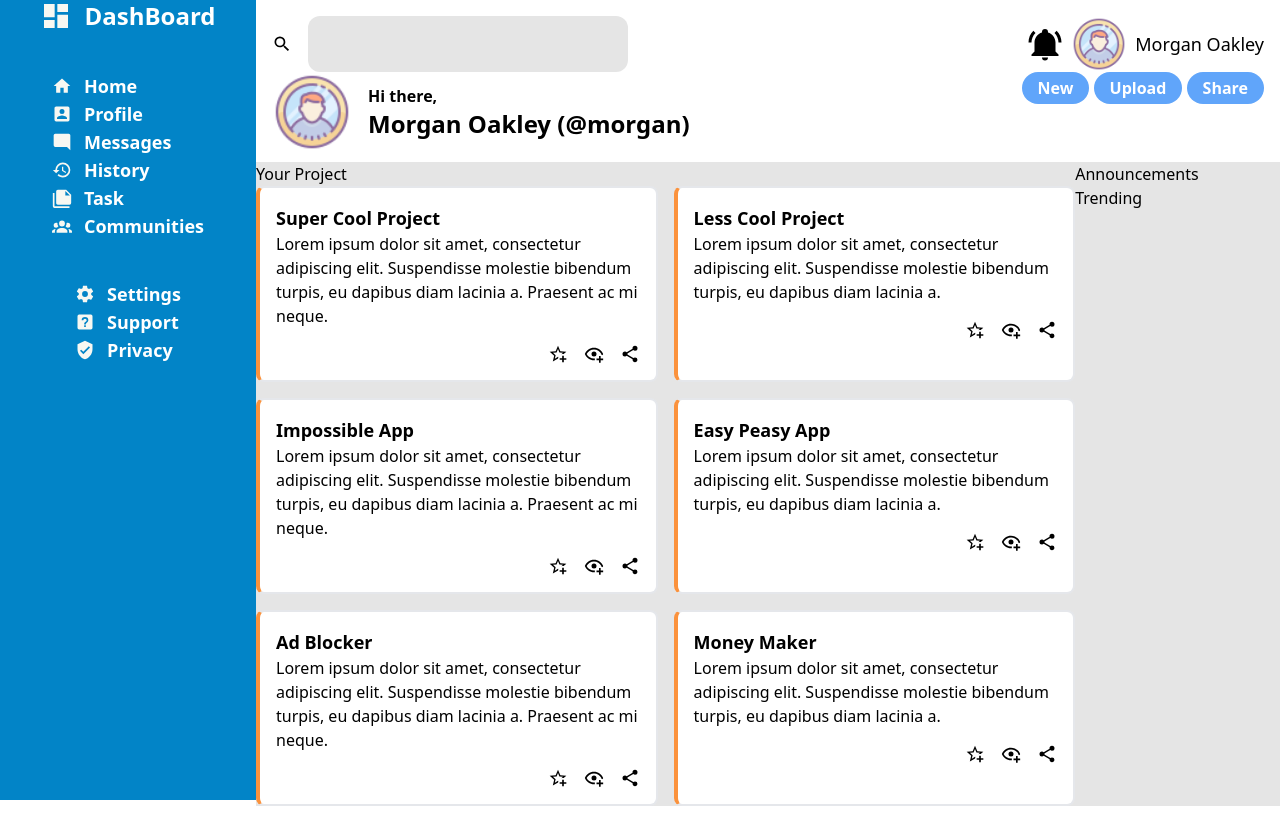
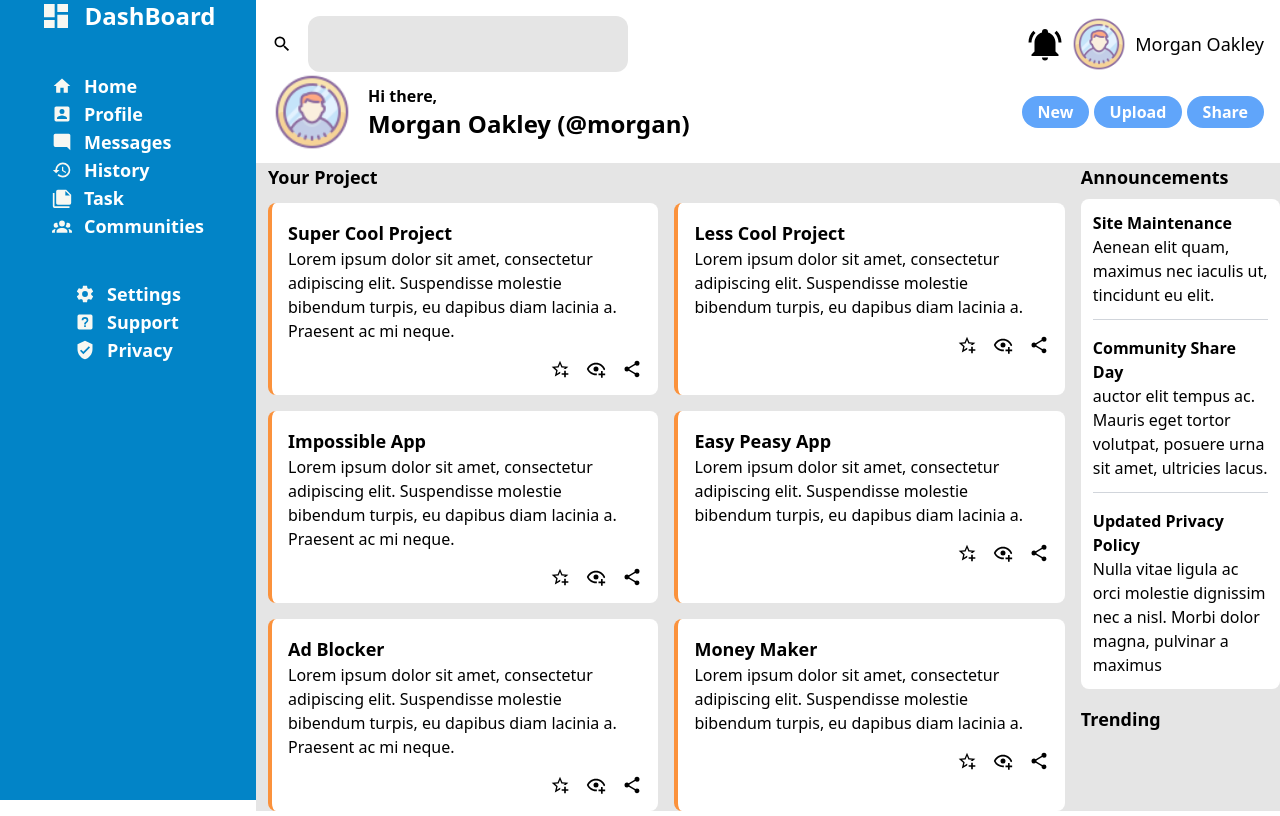
Before and after one commit to Source-Kod/Odin-Admin-Dashboard, a website: page index.html in a window 1280 px wide. Drawn offline with Linux system fonts and the light colour scheme.

Commit message:
Announcements section completed

```diff
--- a/index.html
+++ b/index.html
@@ -78,7 +78,7 @@
           </div>
         </div>
         <!-- header bottom -->
-        <div class="flex justify-between ml-4 mr-4">
+        <div class="flex justify-between ml-4 mr-4 items-center">
           <div class="flex gap-4 items-center">
             <img class="w-20" src="assets/png/icons8-circled-user-male-skin-type-1-and-2-64.png" alt="">
             <div class="flex flex-col">
@@ -94,13 +94,13 @@
         </div>
       </div>
       <!-- right side content section -->
-      <div class="flex bg-neutral-200">
+      <div class="flex bg-neutral-200 gap-4 pl-3">
         <!-- left side of content section -->
-        <div class="flex flex-col w-4/5">
-          <h2>Your Project</h2>
+        <div class="flex flex-col w-4/5 gap-3">
+          <h2 class="font-bold text-lg">Your Project</h2>
           <!-- cards -->
           <div class="grid grid-cols-2 gap-4">
-            <div class="rounded-lg border-2 border-l-4 border-l-orange-400 bg-white p-4">
+            <div class="rounded-lg border-l-4 border-l-orange-400 bg-white p-4">
               <h2 class="text-lg font-bold">Super Cool Project</h2>
               <p>Lorem ipsum dolor sit amet, consectetur adipiscing elit. Suspendisse molestie bibendum turpis, eu dapibus diam lacinia a. Praesent ac mi neque.</p>
               <div class="flex justify-end gap-4 mt-4">
@@ -109,7 +109,7 @@
                 <img class="w-5" src="assets/svg/share-variant.svg" alt="">
               </div>
             </div>
-            <div class="rounded-lg border-2 border-l-4 border-l-orange-400 bg-white p-4">
+            <div class="rounded-lg border-l-4 border-l-orange-400 bg-white p-4">
               <h2 class="text-lg font-bold">Less Cool Project</h2>
               <p>Lorem ipsum dolor sit amet, consectetur adipiscing elit. Suspendisse molestie bibendum turpis, eu dapibus diam lacinia a.</p>
               <div class="flex justify-end gap-4 mt-4">
@@ -118,7 +118,7 @@
                 <img class="w-5" src="assets/svg/share-variant.svg" alt="">
               </div>
             </div>
-            <div class="rounded-lg border-2 border-l-4 border-l-orange-400 bg-white p-4">
+            <div class="rounded-lg border-l-4 border-l-orange-400 bg-white p-4">
               <h2 class="text-lg font-bold">Impossible App</h2>
               <p>Lorem ipsum dolor sit amet, consectetur adipiscing elit. Suspendisse molestie bibendum turpis, eu dapibus diam lacinia a. Praesent ac mi neque.</p>
               <div class="flex justify-end gap-4 mt-4">
@@ -127,7 +127,7 @@
                 <img class="w-5" src="assets/svg/share-variant.svg" alt="">
               </div>
             </div>
-            <div class="rounded-lg border-2 border-l-4 border-l-orange-400 bg-white p-4">
+            <div class="rounded-lg border-l-4 border-l-orange-400 bg-white p-4">
               <h2 class="text-lg font-bold">Easy Peasy App</h2>
               <p>Lorem ipsum dolor sit amet, consectetur adipiscing elit. Suspendisse molestie bibendum turpis, eu dapibus diam lacinia a.</p>
               <div class="flex justify-end gap-4 mt-4">
@@ -136,7 +136,7 @@
                 <img class="w-5" src="assets/svg/share-variant.svg" alt="">
               </div>
             </div>
-            <div class="rounded-lg border-2 border-l-4 border-l-orange-400 bg-white p-4">
+            <div class="rounded-lg border-l-4 border-l-orange-400 bg-white p-4">
               <h2 class="text-lg font-bold">Ad Blocker</h2>
               <p>Lorem ipsum dolor sit amet, consectetur adipiscing elit. Suspendisse molestie bibendum turpis, eu dapibus diam lacinia a. Praesent ac mi neque.</p>
               <div class="flex justify-end gap-4 mt-4">
@@ -145,7 +145,7 @@
                 <img class="w-5" src="assets/svg/share-variant.svg" alt="">
               </div>
             </div>
-            <div class="rounded-lg border-2 border-l-4 border-l-orange-400 bg-white p-4">
+            <div class="rounded-lg border-l-4 border-l-orange-400 bg-white p-4">
               <h2 class="text-lg font-bold">Money Maker</h2>
               <p>Lorem ipsum dolor sit amet, consectetur adipiscing elit. Suspendisse molestie bibendum turpis, eu dapibus diam lacinia a.</p>
               <div class="flex justify-end gap-4 mt-4">
@@ -157,14 +157,28 @@
           </div>
         </div>
         <!-- right side of content section -->
-        <div>
+        <div class="flex flex-col gap-4 w-1/5">
           <!-- top of right side -->
-          <div>
-            <h2>Announcements</h2>
+          <div class="flex flex-col gap-2">
+            <h2 class="font-bold text-lg">Announcements</h2>
+            <div class="flex flex-col p-3 rounded-lg bg-white">
+              <div class="mb-4 border-b-gray-300 border-solid border-b pb-3">
+                <h3 class="font-bold">Site Maintenance</h3>
+                <p>Aenean elit quam, maximus nec iaculis ut, tincidunt eu elit.</p>
+              </div>
+              <div class="mb-4 border-b-gray-300 border-solid border-b pb-3">
+                <h3 class="font-bold">Community Share Day</h3>
+                <p>auctor elit tempus ac. Mauris eget tortor volutpat, posuere urna sit amet, ultricies lacus.</p>
+              </div>
+              <div>
+                <h3 class="font-bold">Updated Privacy Policy</h3>
+                <p>Nulla vitae ligula ac orci molestie dignissim nec a nisl. Morbi dolor magna, pulvinar a maximus</p>
+              </div>
+            </div>
           </div>
           <!-- bottom of right side -->
           <div>
-            <h2>Trending</h2>
+            <h2 class="font-bold text-lg">Trending</h2>
           </div>
         </div>
       </div>
```
Also changed, not shown: css/style.css.
